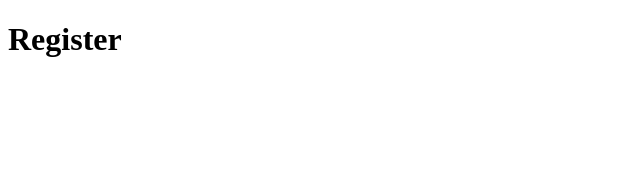
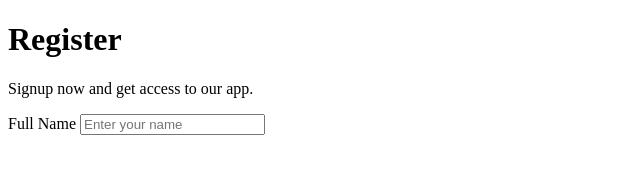
Before and after one commit to DeezDalemar/meowText, a plain HTML site: page account/register.html in a window 1280 px wide. Shown: the whole page, without its empty margins (0-640 px from the left). Drawn offline with Linux system fonts and the light colour scheme; files that its build step writes are made by us from their sources; files whose address does not match are found by name.

Commit message:
register update

```diff
--- a/account/register.html
+++ b/account/register.html
@@ -15,13 +15,22 @@
   </head>
   <body>
     <header>
-      <nav>
-
-      </nav>
+      <nav></nav>
     </header>
 
     <main>
       <h1>Register</h1>
+      <form class="form">
+        <p class="message">Signup now and get access to our app.</p>
+        <div class="form-group">
+          <label>
+            <div class="input-box">
+              <span class="details">Full Name</span>
+              <input type="text" placeholder="Enter your name" />
+            </div>
+          </label>
+        </div>
+      </form>
     </main>
 
     <footer></footer>
```
